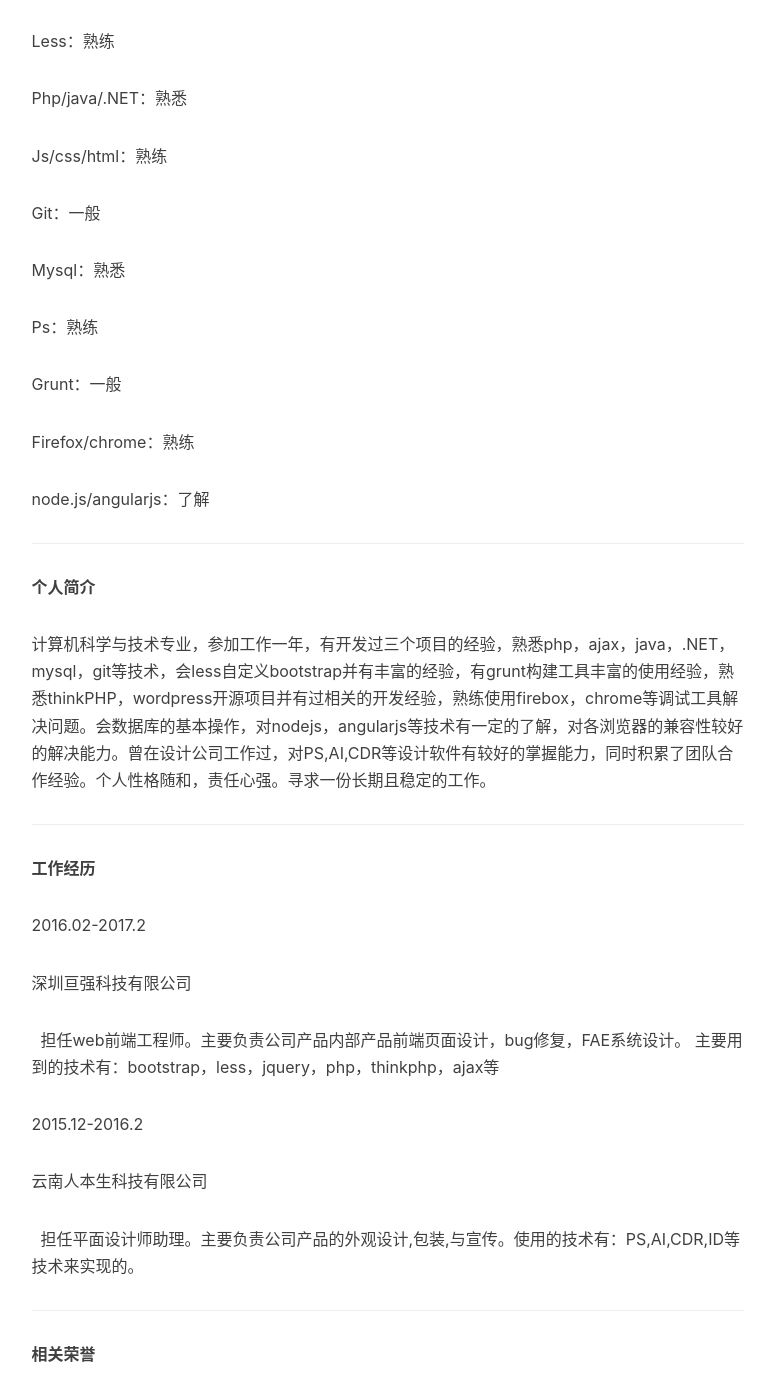
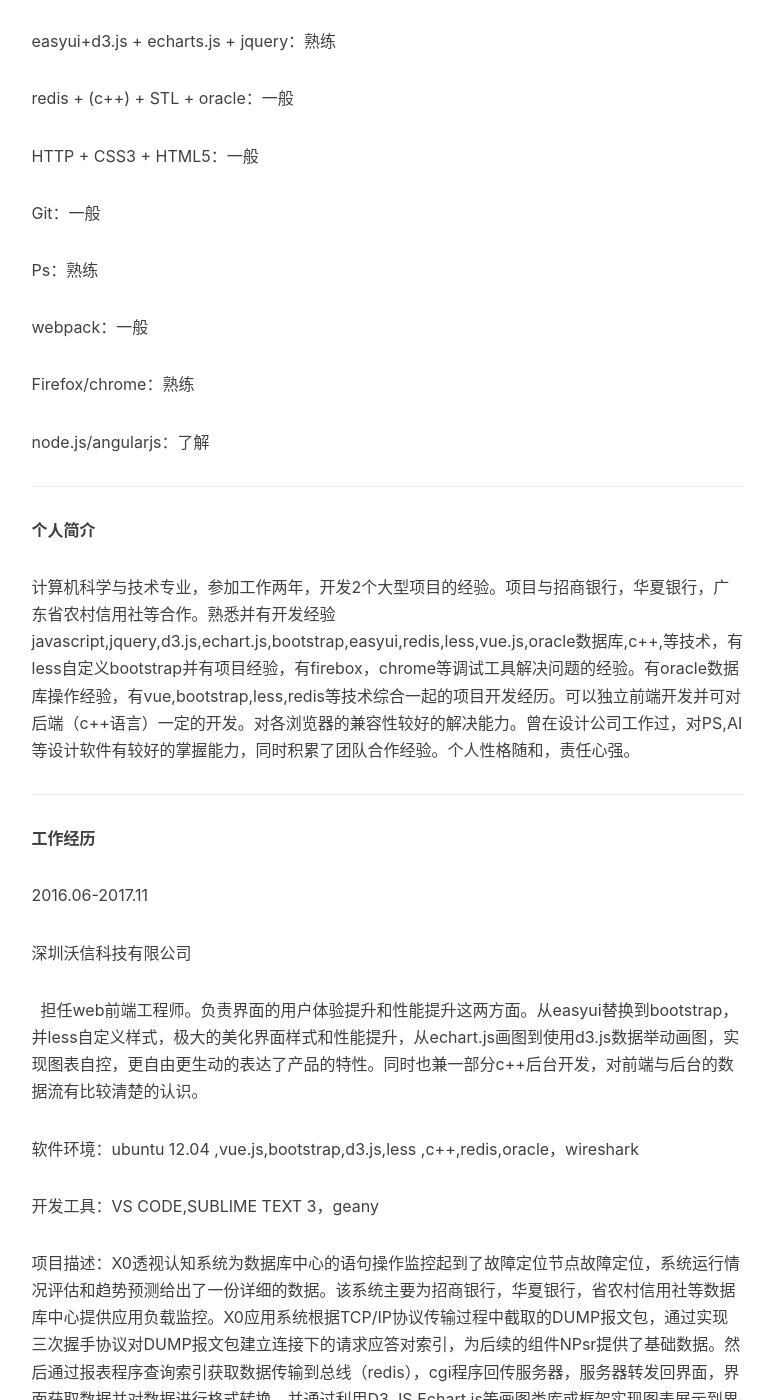
Before and after one commit to ghubcherrylove/ghubcherrylove.github.io, a Jekyll site: the page built from about.html, in a window 1280 px wide and 1400 px high, scrolled down 1604 px. Shown: the whole window, without its empty margins (136-911 px from the left). Built offline with Jekyll 4.4.1, drawn with Linux system fonts in a browser that asks for light colours; nearby versions of some CDN libraries; comment, search, counter and statistics services are not loaded; some of the changed text lies outside the part shown.

Commit message:
Update about.html

```diff
--- a/about.html
+++ b/about.html
@@ -35,38 +35,43 @@ header-img: "img/about-bg.jpg"
     <p><b>联系方式</b></p>
     <p>手机：18124074540</p>
     <p>邮箱：741884588@qq.com</p>
-    <p>地址：广东-深圳-龙岗-龙园路</p>
+    <p>地址：广东-深圳-宝安-后瑞</p>
     <hr>
     <p><b>掌握技能</b></p>
-    <p>Bootstrap：熟练</p>
-    <p>Less：熟练</p>
-    <p>Php/java/.NET：熟悉</p>
-    <p>Js/css/html：熟练</p>
+    <p>Bootstrap+less+vue.js：熟练</p>
+    <p>easyui+d3.js + echarts.js + jquery：熟练</p>
+    <p>redis + (c++) + STL + oracle：一般</p>
+    <p>HTTP + CSS3 + HTML5：一般</p>
     <p>Git：一般</p>
-    <p>Mysql：熟悉</p>
     <p>Ps：熟练</p>
-    <p>Grunt：一般</p>
+    <p>webpack：一般</p>
     <p>Firefox/chrome：熟练</p>
     <p>node.js/angularjs：了解</p>
     <hr>
     <p><b>个人简介</b></p>
-    <p>计算机科学与技术专业，参加工作一年，有开发过三个项目的经验，熟悉php，ajax，java，.NET，mysql，git等技术，会less自定义bootstrap并有丰富的经验，有grunt构建工具丰富的使用经验，熟悉thinkPHP，wordpress开源项目并有过相关的开发经验，熟练使用firebox，chrome等调试工具解决问题。会数据库的基本操作，对nodejs，angularjs等技术有一定的了解，对各浏览器的兼容性较好的解决能力。曾在设计公司工作过，对PS,AI,CDR等设计软件有较好的掌握能力，同时积累了团队合作经验。个人性格随和，责任心强。寻求一份长期且稳定的工作。
+    <p>计算机科学与技术专业，参加工作两年，开发2个大型项目的经验。项目与招商银行，华夏银行，广东省农村信用社等合作。熟悉并有开发经验javascript,jquery,d3.js,echart.js,bootstrap,easyui,redis,less,vue.js,oracle数据库,c++,等技术，有less自定义bootstrap并有项目经验，有firebox，chrome等调试工具解决问题的经验。有oracle数据库操作经验，有vue,bootstrap,less,redis等技术综合一起的项目开发经历。可以独立前端开发并可对后端（c++语言）一定的开发。对各浏览器的兼容性较好的解决能力。曾在设计公司工作过，对PS,AI等设计软件有较好的掌握能力，同时积累了团队合作经验。个人性格随和，责任心强。
     </p>
     <hr>
     <p><b>工作经历</b></p>
-    <p>2016.02-2017.2</p>
-    <p>深圳亘强科技有限公司</p>
-    <p>&nbsp;&nbsp;担任web前端工程师。主要负责公司产品内部产品前端页面设计，bug修复，FAE系统设计。
-    主要用到的技术有：bootstrap，less，jquery，php，thinkphp，ajax等</p>
-    <p>2015.12-2016.2</p>
-    <p>云南人本生科技有限公司</p>
-    <p>&nbsp;&nbsp;担任平面设计师助理。主要负责公司产品的外观设计,包装,与宣传。使用的技术有：PS,AI,CDR,ID等技术来实现的。</p>
+    <p>2016.06-2017.11</p>
+    <p>深圳沃信科技有限公司</p>
+    <p>&nbsp;&nbsp;担任web前端工程师。负责界面的用户体验提升和性能提升这两方面。从easyui替换到bootstrap，并less自定义样式，极大的美化界面样式和性能提升，从echart.js画图到使用d3.js数据举动画图，实现图表自控，更自由更生动的表达了产品的特性。同时也兼一部分c++后台开发，对前端与后台的数据流有比较清楚的认识。
+    </p>
+    <p>软件环境：ubuntu 12.04 ,vue.js,bootstrap,d3.js,less ,c++,redis,oracle，wireshark</p>
+    <p>开发工具：VS CODE,SUBLIME TEXT 3，geany</p>
+    <p>项目描述：X0透视认知系统为数据库中心的语句操作监控起到了故障定位节点故障定位，系统运行情况评估和趋势预测给出了一份详细的数据。该系统主要为招商银行，华夏银行，省农村信用社等数据库中心提供应用负载监控。X0应用系统根据TCP/IP协议传输过程中截取的DUMP报文包，通过实现三次握手协议对DUMP报文包建立连接下的请求应答对索引，为后续的组件NPsr提供了基础数据。然后通过报表程序查询索引获取数据传输到总线（redis），cgi程序回传服务器，服务器转发回界面，界面获取数据并对数据进行格式转换，并通过利用D3.JS,Echart.js等画图类库或框架实现图表展示到界面。</p>
+    <p>2017.6-2017.11</p>
+    <p>深圳沃信科技有限公司</p>
+    <p>&nbsp;&nbsp;web前端工程师。负责界面的用户体验提升和性能提升这两方面。从easyui替换到bootstrap，并less自定义样式，极大的美化界面样式和性能提升，从echart.js画图到使用d3.js数据举动画图，实现图表自控，更自由更生动的表达了产品的特性。同时也兼一部分c++后台开发，对前端与后台的数据流有比较清楚的认识。</p>
+    <p>软件环境：ubuntu 12.04 ,vue.js,bootstrap,d3.js,less ,c++,redis,oracle，wireshark</p>
+    <p>开发工具：VS CODE,SUBLIME TEXT 3，geany</p>
+    <p>项目描述：该项目是招行，华夏等银行特别订制的系统。为oracle，db2等数据里的日志进行复制并比对，为数据的无衔备份给出了可靠的解决方案。T3持续监测源数据库的交易变化，将这些数据从REDO LOG中读取，分析还原后，在目的数据库重做，从而完成概念上的交易复制工作。在满足基本复制功能外，数据库有一个最大的挑战---容灾恢复特性。T3需要满足在发生各种灾难级异常的情况下，能勾保证复制的可恢复性和数据的正确性。在T3长期发展过程中，发展了大量专利技术来达到这些要求。</p>
     <hr>
     <p><b>相关荣誉</b></p>
     <p>计算机二级证书</p>
     <p>机动车驾驶证</p>
-    <p>专业成绩班级前十</p>
-    <p>学校三好学生</p>
+    <p><b>兴趣爱好</b></p>
+    <p>吉他/诗词/武侠</p>
 </div>
 
 <!-- English Version -->
```
